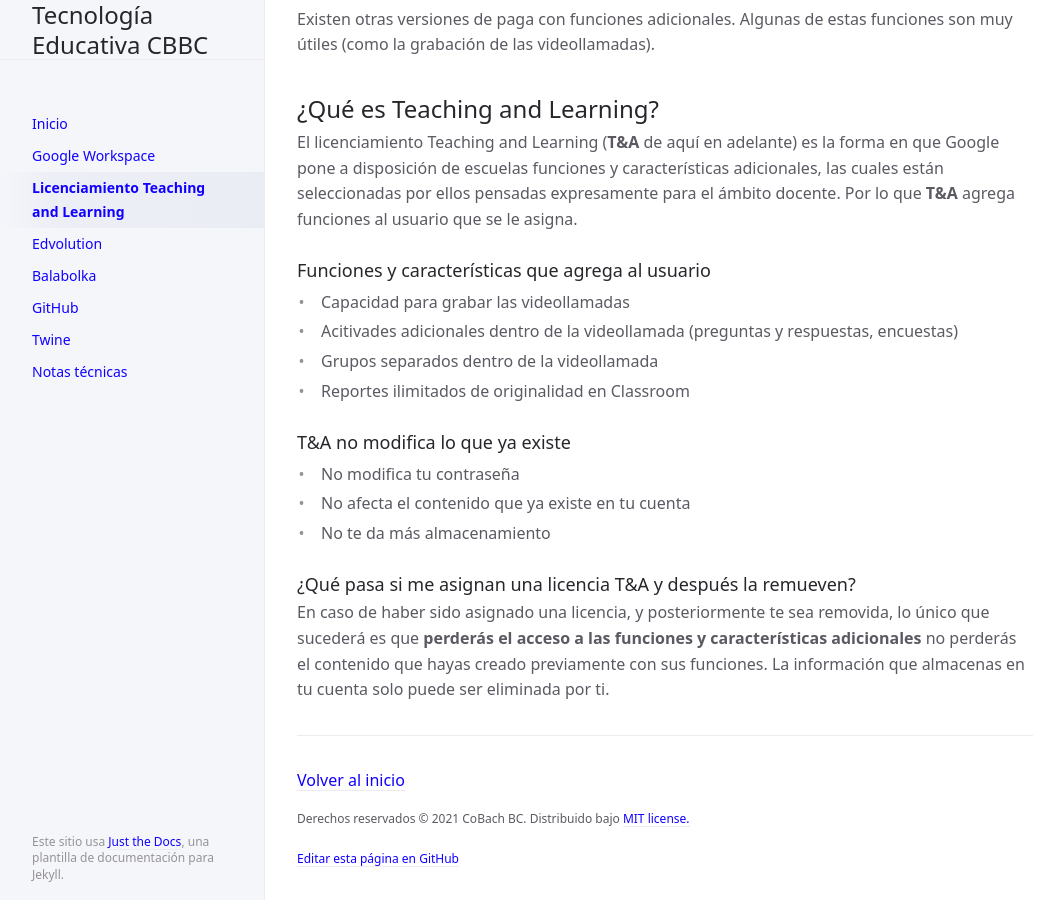
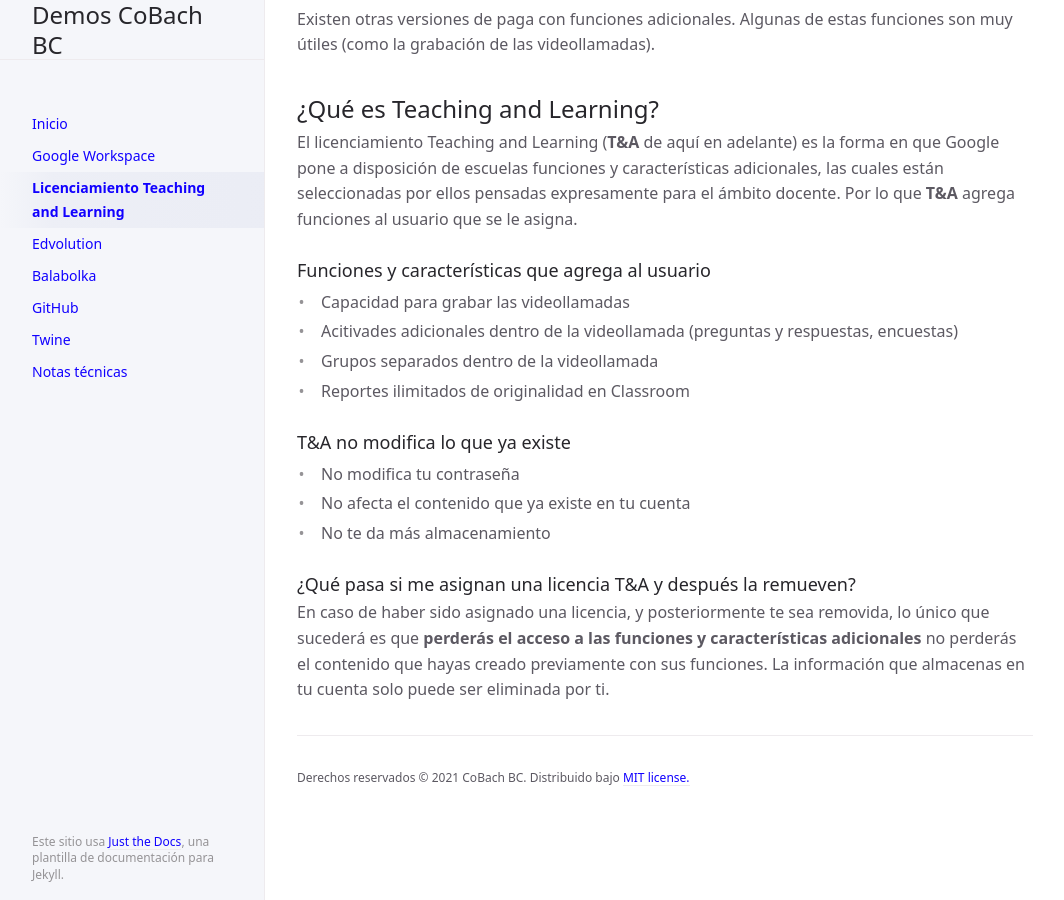
Before and after one commit to CoBachBC/demo, a Jekyll site: the page built from docs/teachingandlearning.md, in a window 1280 px wide and 900 px high, scrolled down 555 px. Shown: the whole window, without its empty margins (107-1171 px from the left). Built offline with Jekyll 4.4.1, drawn with Linux system fonts in a browser that asks for light colours.

Commit message:
Update _config.yml

```diff
--- a/_config.yml
+++ b/_config.yml
@@ -13,10 +13,10 @@
 # you will see them accessed via {{ site.title }}, {{ site.github_repo }}, and so on.
 # You can create any custom variable you would like, and they will be accessible
 # in the templates via {{ site.myvariable }}.
-title: Tecnología Educativa CBBC
-description: Recursos de tecnología educativa para Colegio de Bachilleres del Estado de Baja California
+title: Demos CoBach BC
+description: Demostraciones técnicas de nuevas propuestas
 baseurl: "" # the subpath of your site, e.g. /blog
-url: "http://edutec.cobachbc.edu.mx" # the base hostname & protocol for your site, e.g. http://example.com
+url: "http://demo.cobachbc.edu.mx" # the base hostname & protocol for your site, e.g. http://example.com
 
 permalink: pretty
 exclude: ["node_modules/", "*.gemspec", "*.gem", "Gemfile", "Gemfile.lock", "package.json", "package-lock.json",  "script/", "LICENSE.txt", "lib/", "bin/", "README.md", "Rakefile"
@@ -34,7 +34,7 @@
 
 # Enable or disable the site search
 # Supports true (default) or false
-search_enabled: true
+search_enabled: false
 search:
   # Split pages into sections that can be searched individually
   # Supports 1 - 6, default: 2
@@ -63,12 +63,12 @@
 heading_anchors: true
 
 # Aux links for the upper right navigation
-aux_links:
-  "Portal CoBach BC":
-    - "http://www.cobachbc.edu.mx/inicio"
+# aux_links:
+#  "Portal CoBach BC":
+#    - "http://www.cobachbc.edu.mx/inicio"
 
 # Makes Aux links open in a new tab. Default is false
-aux_links_new_tab: true
+aux_links_new_tab: false
 
 # Sort order for navigation links
 # nav_sort: case_insensitive # default, equivalent to nil
@@ -78,21 +78,21 @@
 # appears at the bottom of every page's main content
 
 # Back to top link
-back_to_top: true
-back_to_top_text: "Volver al inicio"
+back_to_top: false
+back_to_top_text: "Volver al principio de la página"
 
 footer_content: "Derechos reservados &copy; 2021 CoBach BC. Distribuido bajo <a href=\"https://github.com/pmarsceill/just-the-docs/tree/master/LICENSE.txt\">MIT license.</a>"
 
 # Footer last edited timestamp
-last_edit_timestamp: true # show or hide edit time - page must have `last_modified_date` defined in the frontmatter
+last_edit_timestamp: false # show or hide edit time - page must have `last_modified_date` defined in the frontmatter
 last_edit_time_format: "%b %e %Y at %I:%M %p" # uses ruby's time format: https://ruby-doc.org/stdlib-2.7.0/libdoc/time/rdoc/Time.html
 
 
 
 # Footer "Edit this page on GitHub" link text
-gh_edit_link: true # show or hide edit this page link
+gh_edit_link: false # show or hide edit this page link
 gh_edit_link_text: "Editar esta página en GitHub"
-gh_edit_repository: "https://github.com/CoBachBC/EduTec" # the github URL for your repo
+gh_edit_repository: "https://github.com/CoBachBC/demo" # the github URL for your repo
 gh_edit_branch: "master" # the branch that your docs is served from
 # gh_edit_source: docs # the source that your files originate from
 gh_edit_view_mode: "tree" # "tree" or "edit" if you want the user to jump into the editor immediately
```
